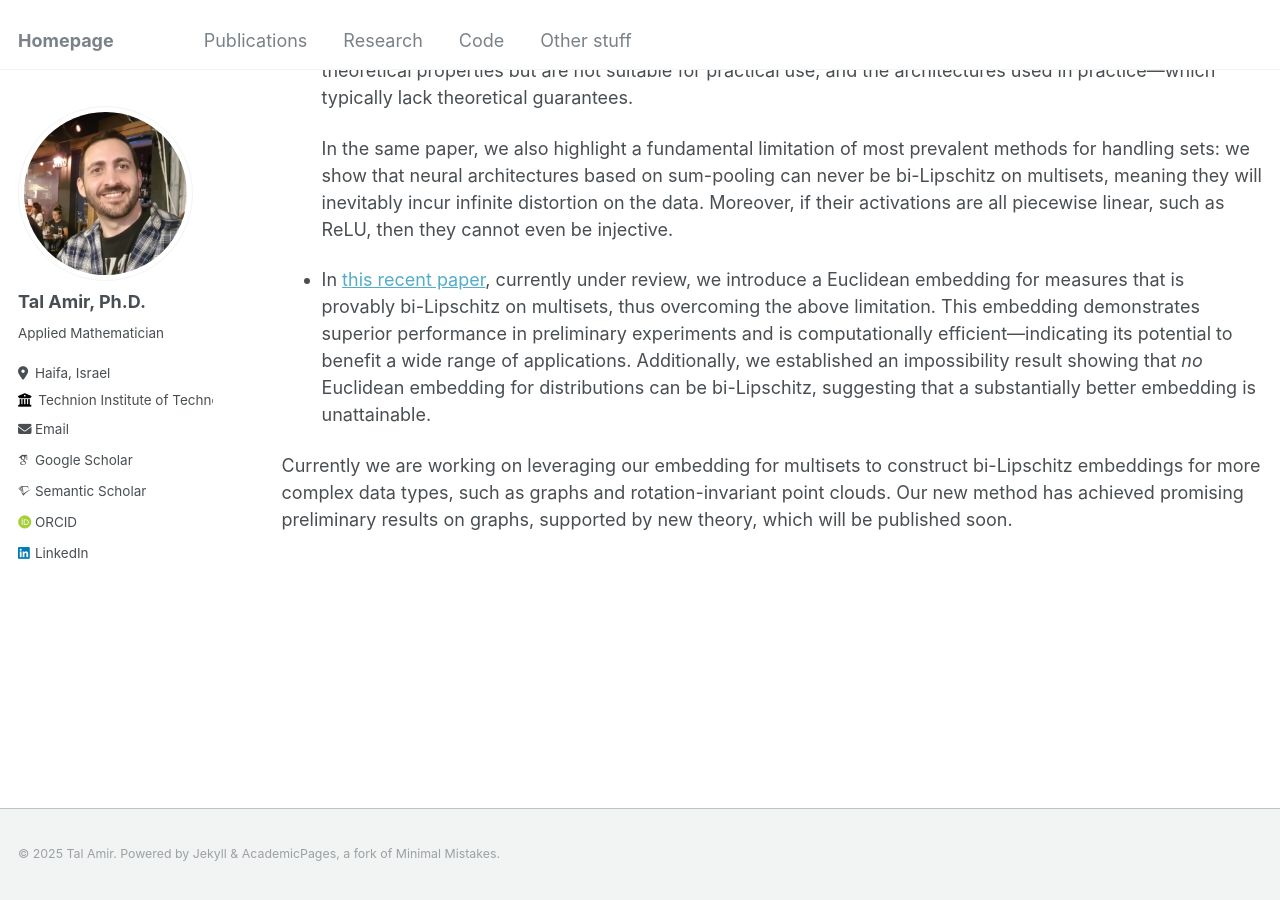
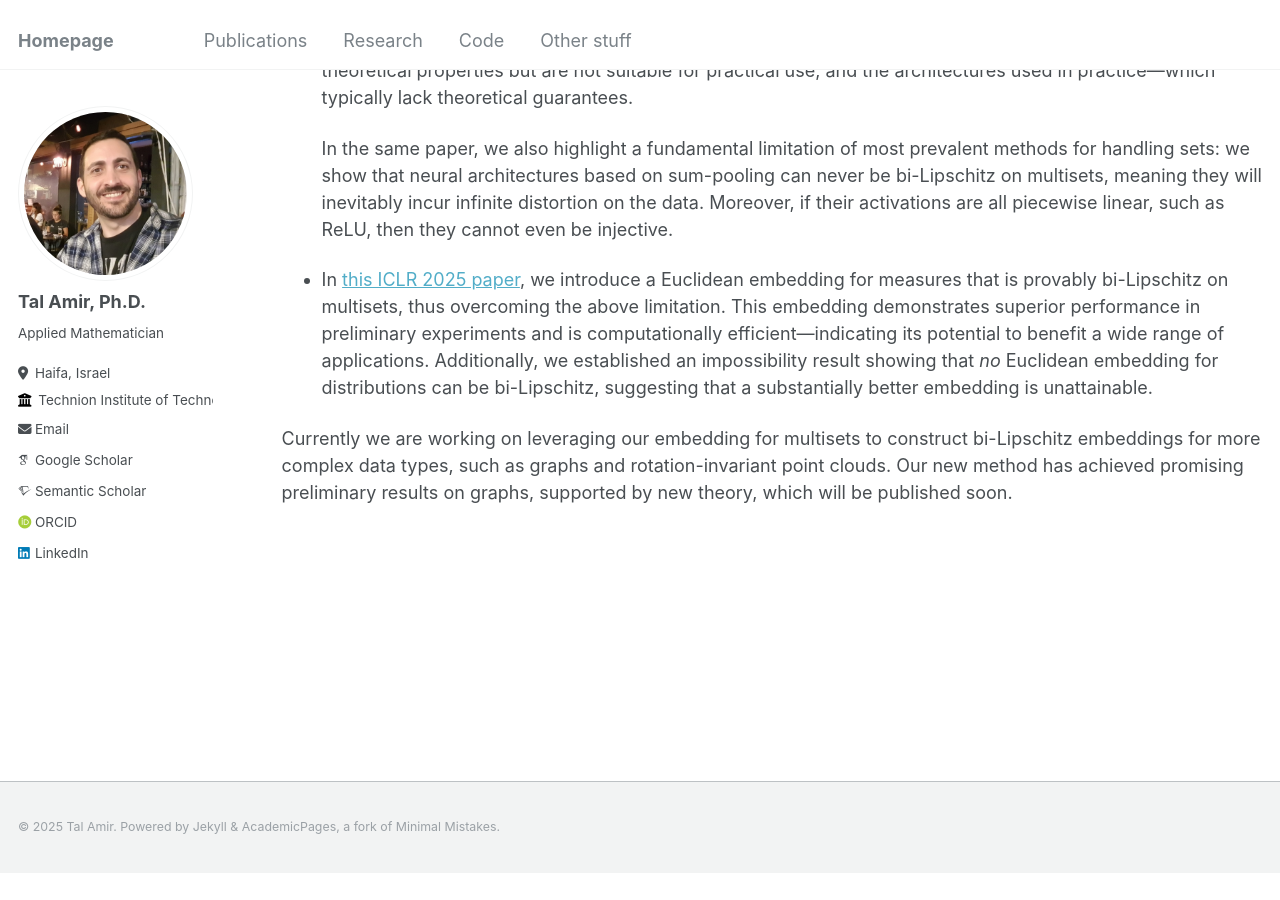
Before and after one commit to tal-amir/tal-amir.github.io, a Jekyll site: the page built from _pages/research.md, in a window 1280 px wide and 900 px high, scrolled down 775 px. Built offline with Jekyll 4.4.1, drawn with Linux system fonts in a browser that asks for light colours; some web fonts are replaced; after the commit the page ends 1648 px from its top, so only the background shows below that.

Commit message:
Update research.md

```diff
--- a/_pages/research.md
+++ b/_pages/research.md
@@ -23,6 +23,6 @@ Our group's efforts have already produced several papers published in top-tier v
 
   In the same paper, we also highlight a fundamental limitation of most prevalent methods for handling sets: we show that neural architectures based on sum-pooling can never be bi-Lipschitz on multisets, meaning they will inevitably incur infinite distortion on the data. Moreover, if their activations are all piecewise linear, such as ReLU, then they cannot even be injective.
 
-- In [this recent paper](https://tal-amir.github.io/publication/2024-05%20Fourier%20Sliced-Wasserstein%20Embedding), currently under review, we introduce a Euclidean embedding for measures that is provably bi-Lipschitz on multisets, thus overcoming the above limitation. This embedding demonstrates superior performance in preliminary experiments and is computationally efficient—indicating its potential to benefit a wide range of applications. Additionally, we established an impossibility result showing that _no_ Euclidean embedding for distributions can be bi-Lipschitz, suggesting that a substantially better embedding is unattainable.
+- In [this ICLR 2025 paper](https://tal-amir.github.io/publication/2024-05%20Fourier%20Sliced-Wasserstein%20Embedding), we introduce a Euclidean embedding for measures that is provably bi-Lipschitz on multisets, thus overcoming the above limitation. This embedding demonstrates superior performance in preliminary experiments and is computationally efficient—indicating its potential to benefit a wide range of applications. Additionally, we established an impossibility result showing that _no_ Euclidean embedding for distributions can be bi-Lipschitz, suggesting that a substantially better embedding is unattainable.
 
 Currently we are working on leveraging our embedding for multisets to construct bi-Lipschitz embeddings for more complex data types, such as graphs and rotation-invariant point clouds. Our new method has achieved promising preliminary results on graphs, supported by new theory, which will be published soon.
```
